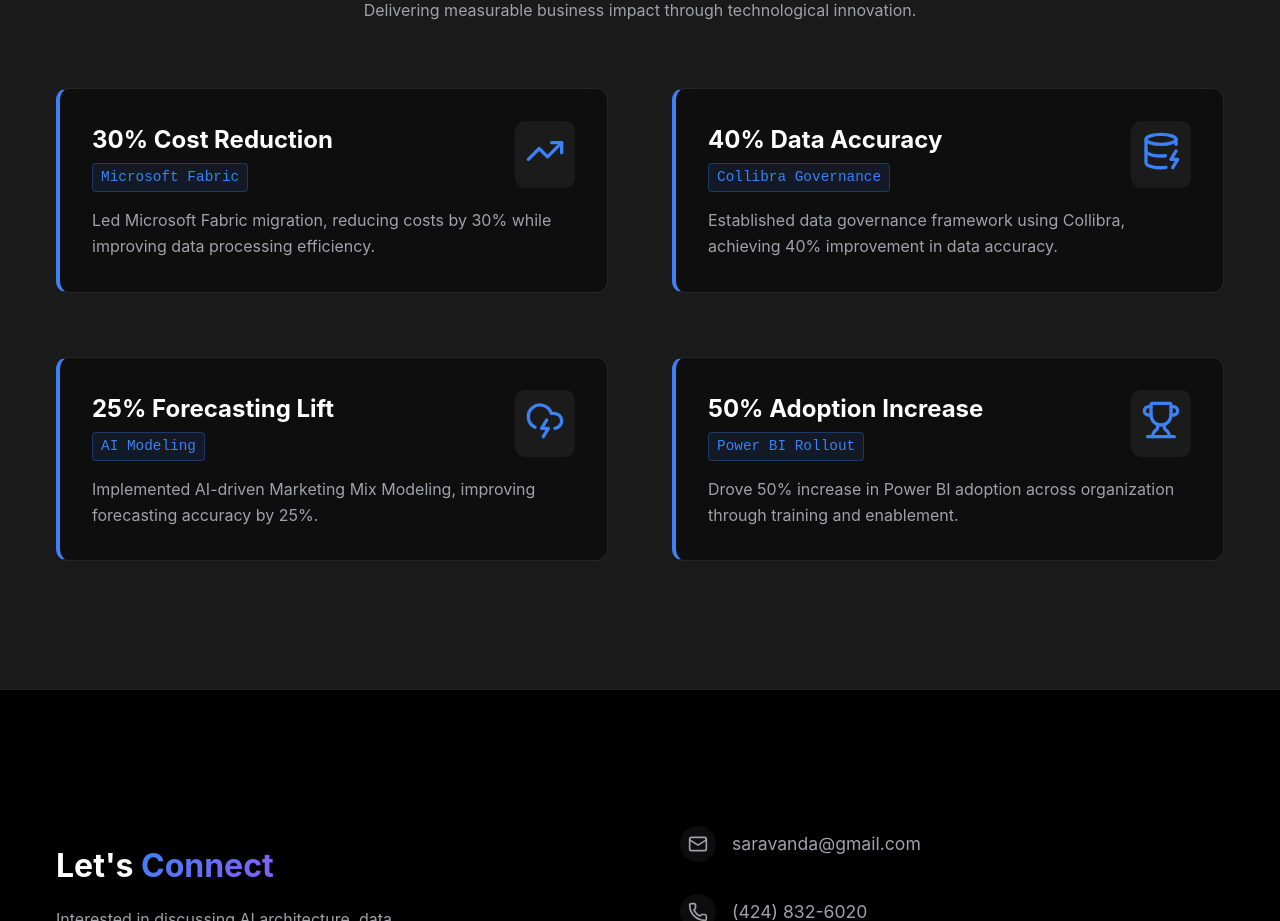
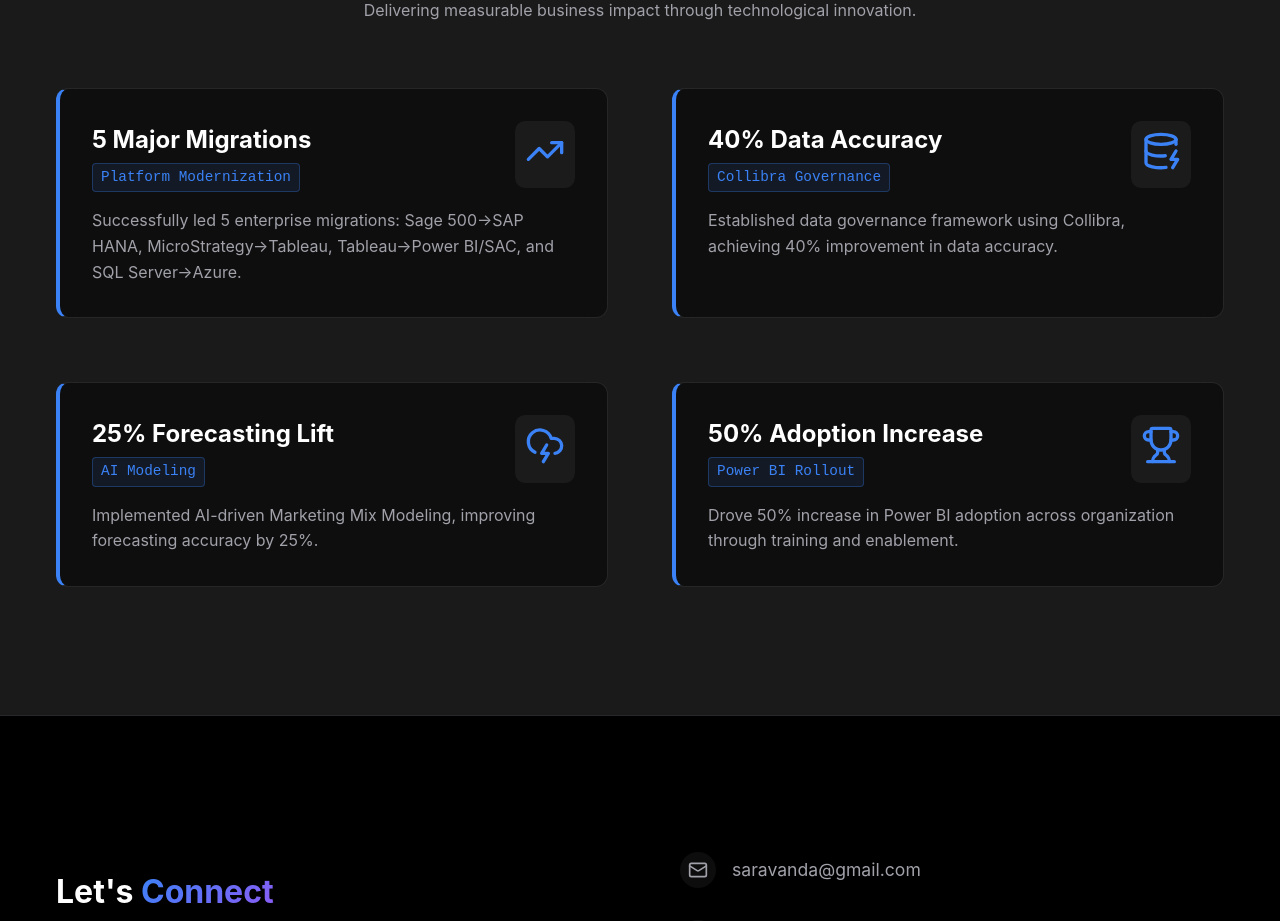
Before and after one commit to saruparu/portfolio-website, a React (Vite) app: page / in a window 1280 px wide. Shown: the part 3660-4581 px from the top of the page. Built offline with nearby package versions, Linux system fonts and the light colour scheme.

Commit message:
Update achievement card: 5 Major Migrations - Platform Modernization

```diff
--- a/src/components/Projects.jsx
+++ b/src/components/Projects.jsx
@@ -4,9 +4,9 @@
 
 const achievements = [
     {
-        title: "30% Cost Reduction",
-        metric: "Microsoft Fabric",
-        description: "Led Microsoft Fabric migration, reducing costs by 30% while improving data processing efficiency.",
+        title: "5 Major Migrations",
+        metric: "Platform Modernization",
+        description: "Successfully led 5 enterprise migrations: Sage 500→SAP HANA, MicroStrategy→Tableau, Tableau→Power BI/SAC, and SQL Server→Azure.",
         icon: <TrendingUp size={40} className="icon-gold" />
     },
     {
```
